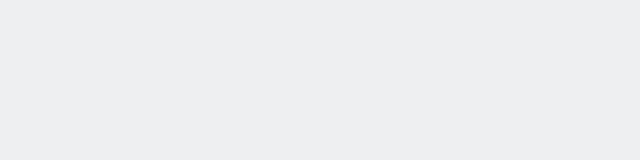
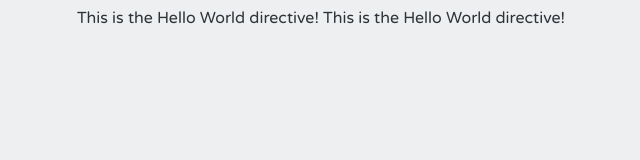
Before and after one commit to francoisdefever/todo-treehouse, a plain HTML site: page index.html in a window 1280 px wide. Shown: the whole page, without its empty margins (319-959 px from the left). Drawn offline with Linux system fonts and the light colour scheme.

Commit message:
testing directive in div and whitout div tags

```diff
--- a/index.html
+++ b/index.html
@@ -8,6 +8,8 @@
 <body ng-app="todoListApp">
 
     <div hello-world></div>
+    <hello-world></hello-world>
+    <hello-world></hello-world>
 
   <script src="vendor/angular.js" type="text/javascript"></script>
   <script src="scripts/app.js" type="text/javascript"></script>
```
